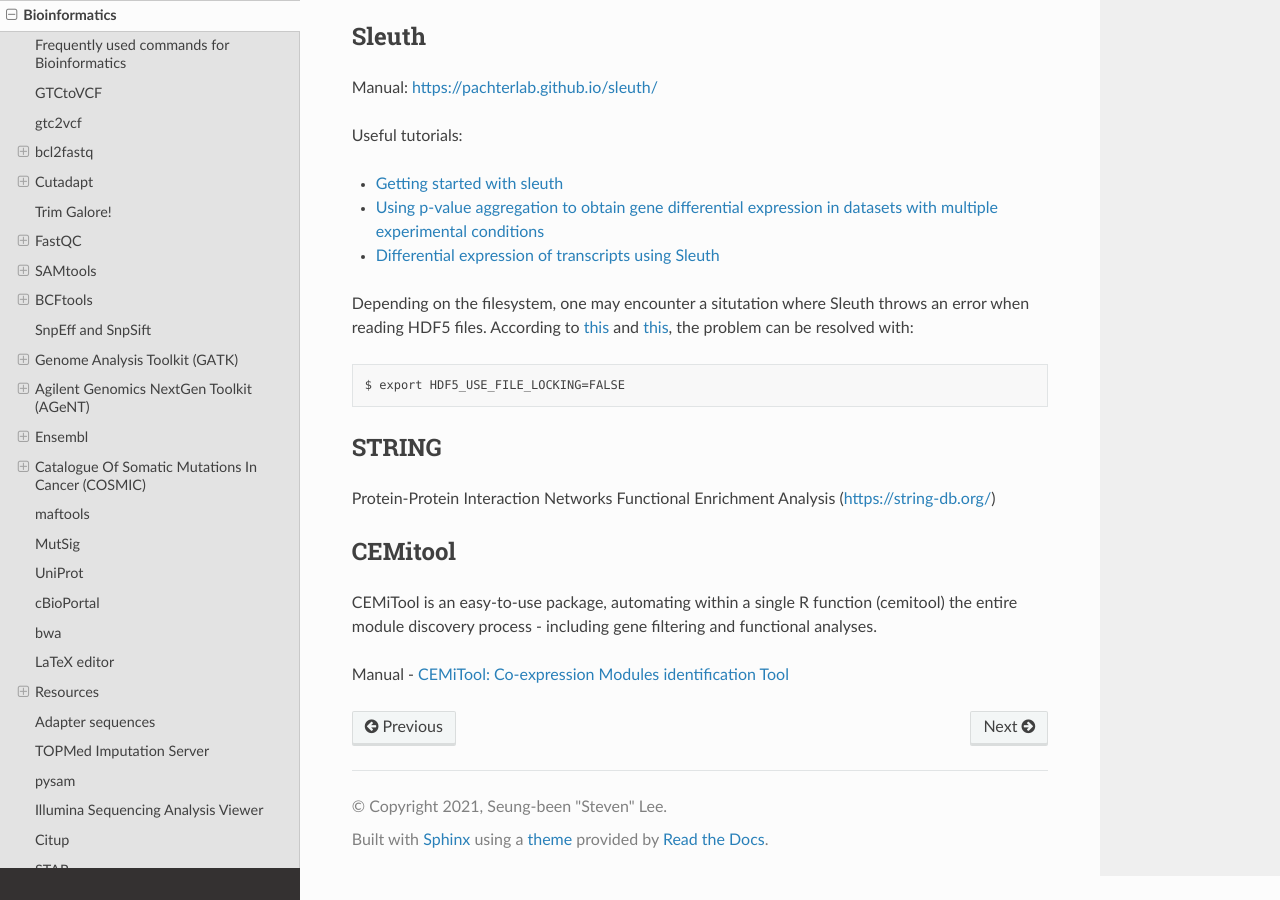
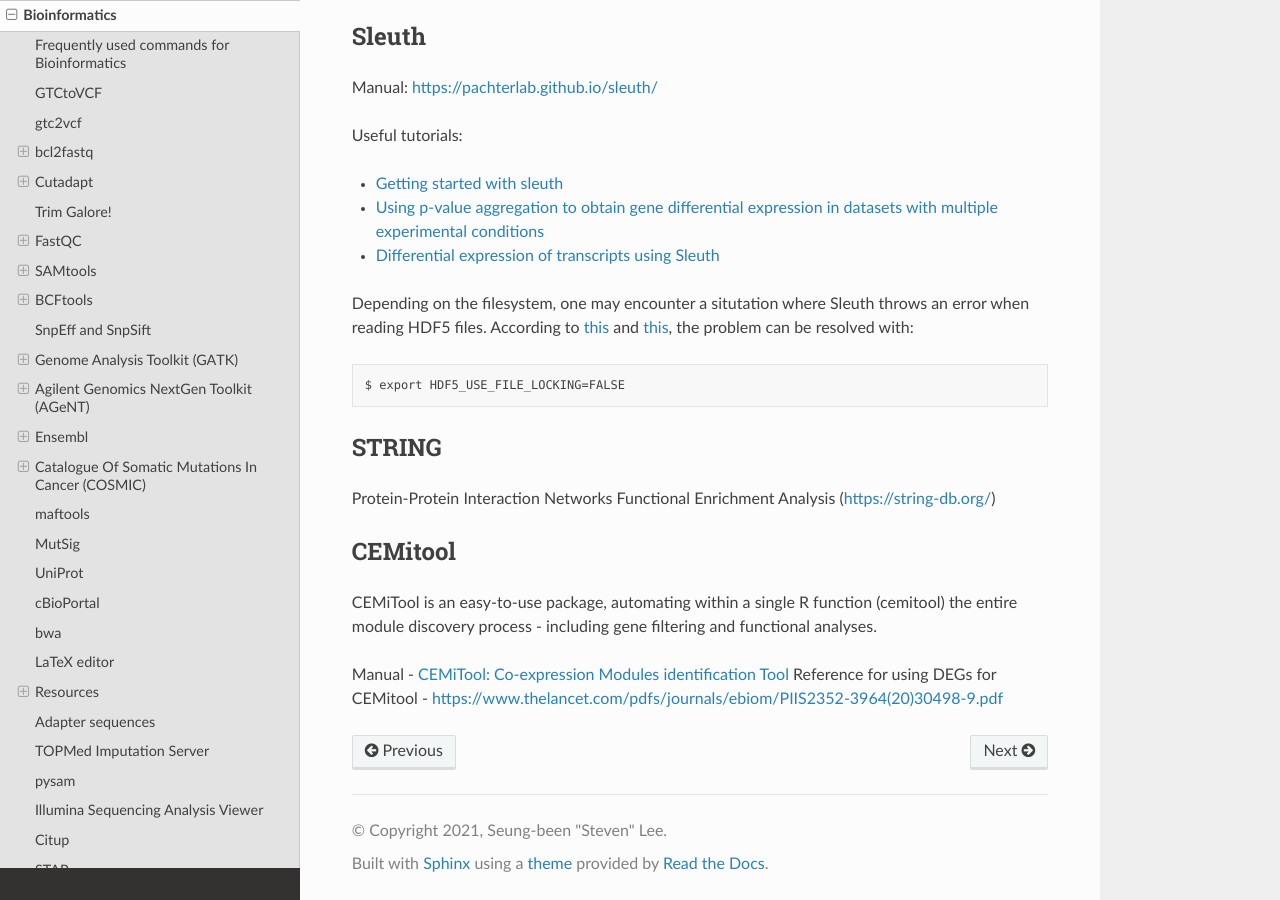
Before and after one commit to sbslee/notes, a Sphinx documentation site: the page built from docs/bioinformatics.rst, in a window 1280 px wide and 900 px high, scrolled down 21566 px. Built offline with Sphinx 7.4.7 and the Read the Docs theme 2.0.0, drawn with Linux system fonts in a browser that asks for light colours.

Commit message:
Update bioinformatics.rst

```diff
--- a/docs/bioinformatics.rst
+++ b/docs/bioinformatics.rst
@@ -1011,3 +1011,4 @@ CEMitool
 CEMiTool is an easy-to-use package, automating within a single R function (cemitool) the entire module discovery process - including gene filtering and functional analyses.
 
 Manual - `CEMiTool: Co-expression Modules identification Tool <https://www.bioconductor.org/packages/devel/bioc/manuals/CEMiTool/man/CEMiTool.pdf>`__
+Reference for using DEGs for CEMitool - `https://www.thelancet.com/pdfs/journals/ebiom/PIIS2352-3964(20)30498-9.pdf <https://www.thelancet.com/pdfs/journals/ebiom/PIIS2352-3964(20)30498-9.pdf>`__
```
